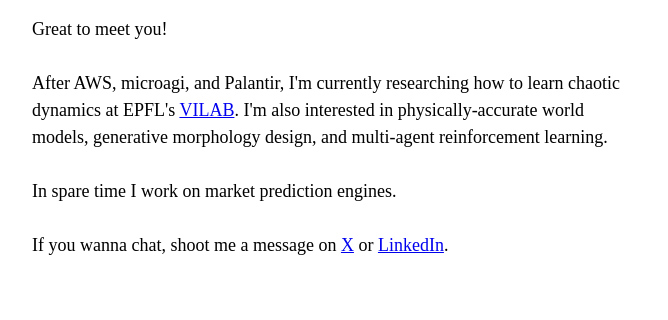
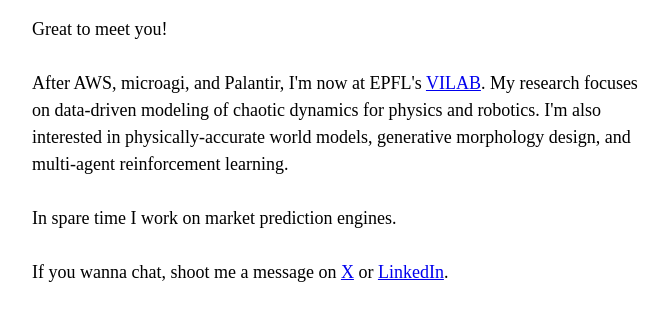
Before and after one commit to squarerootminusone/squarerootminusone.github.io, a plain HTML site: page index.html in a window 1280 px wide. Shown: the part 182-502 px from the top of the page, without its empty margins (302-970 px from the left). Drawn offline with Linux system fonts and the light colour scheme.

Commit message:
Rephrase research line

```diff
--- a/index.html
+++ b/index.html
@@ -5,13 +5,13 @@
 <meta name="viewport" content="width=device-width, initial-scale=1">
 <title>Paul Misterka</title>
 <meta name="robots" content="index, follow">
-<meta name="description" content="Paul Misterka’s personal website. After AWS, microagi and Palantir, currently researching how to learn chaotic dynamics at EPFL's VILAB. Also interested in physically-accurate world models, generative morphology design and multi-agent reinforcement learning.">
+<meta name="description" content="Paul Misterka’s personal website. After AWS, microagi and Palantir, now at EPFL's VILAB. Research on data-driven modeling of chaotic dynamics for physics and robotics. Also interested in physically-accurate world models, generative morphology design and multi-agent reinforcement learning.">
 <meta name="author" content="Paul Misterka">
 <link rel="canonical" href="https://paulm.ist/">
 <meta property="og:type" content="website">
 <meta property="og:url" content="https://paulm.ist/">
 <meta property="og:title" content="Paul Misterka">
-<meta property="og:description" content="After AWS, microagi and Palantir, currently researching how to learn chaotic dynamics at EPFL's VILAB. Also interested in physically-accurate world models, generative morphology design and multi-agent reinforcement learning.">
+<meta property="og:description" content="After AWS, microagi and Palantir, now at EPFL's VILAB. Research on data-driven modeling of chaotic dynamics for physics and robotics. Also interested in physically-accurate world models, generative morphology design and multi-agent reinforcement learning.">
 <link rel="icon" href="favicon.png" type="image/png" sizes="64x64">
 <style>
   body {
@@ -60,7 +60,7 @@
 
 <p>Great to meet you!</p>
 
-<p>After AWS, microagi, and Palantir, I'm currently researching how to learn chaotic dynamics at EPFL's <a href="https://vilab.epfl.ch/">VILAB</a>. I'm also interested in <span class="peek" data-peek="world-models">physically-accurate world models</span>, <span class="peek" data-peek="morphology">generative morphology design</span>, and <span class="peek" data-peek="marl">multi-agent reinforcement learning</span>.</p>
+<p>After AWS, microagi, and Palantir, I'm now at EPFL's <a href="https://vilab.epfl.ch/">VILAB</a>. My research focuses on data-driven modeling of chaotic dynamics for physics and robotics. I'm also interested in <span class="peek" data-peek="world-models">physically-accurate world models</span>, <span class="peek" data-peek="morphology">generative morphology design</span>, and <span class="peek" data-peek="marl">multi-agent reinforcement learning</span>.</p>
 
 <p>In spare time I work on market prediction engines.</p>
 
```
